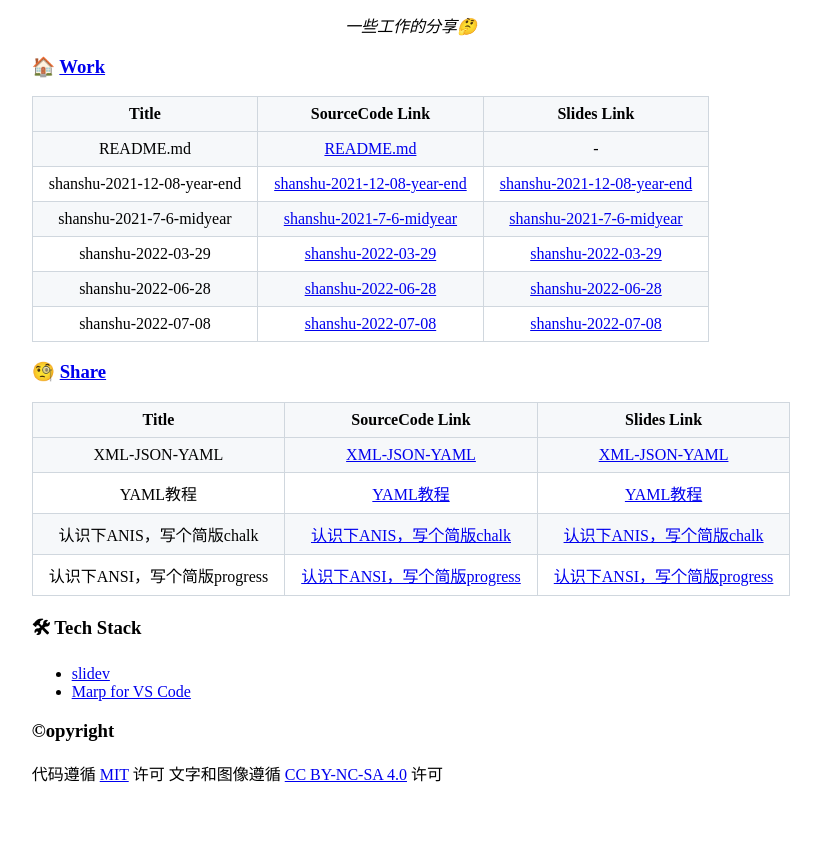
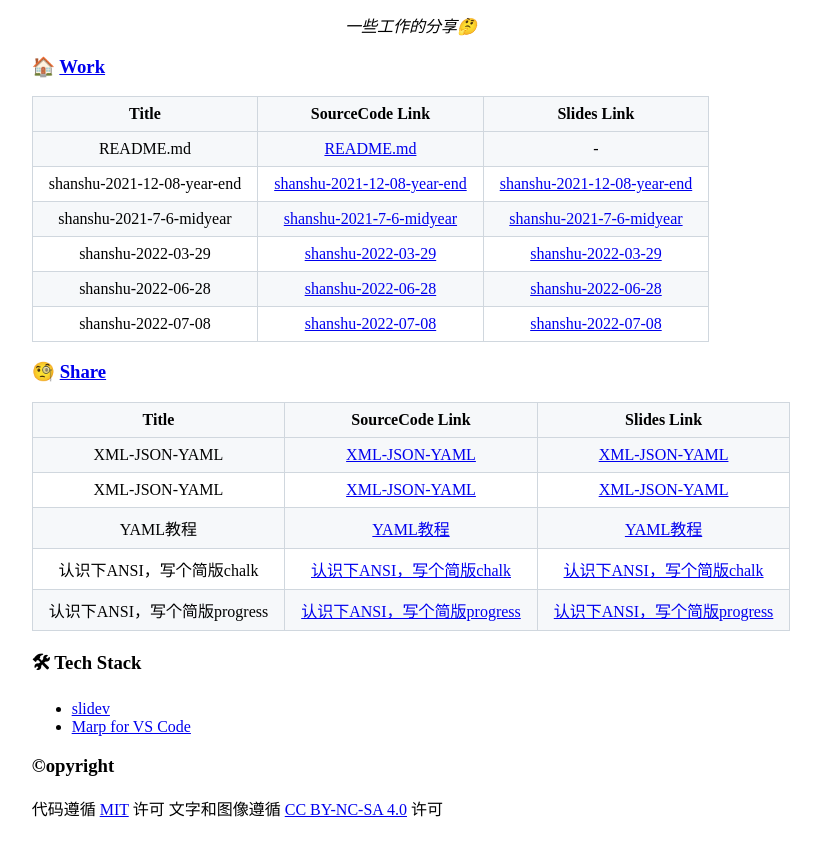
Before and after one commit to condorheroblog/review-work, a plain HTML site: page index.html in a window 1280 px wide. Shown: the part 94-938 px from the top of the page, without its empty margins (229-1050 px from the left). Before the commit the page ends 903 px from the top, so only its background shows below. Drawn offline with Linux system fonts and the light colour scheme.

Commit message:
Deploying to gh-pages from @ condorheroblog/review-work@e67e27d761d8269f1a93c198d70177c084c99c69 🚀

```diff
--- a/index.html
+++ b/index.html
@@ -58,6 +58,11 @@
 </thead>
 <tbody><tr>
 <td align="center">XML-JSON-YAML</td>
+<td align="center"><a href="https://github.com/condorheroblog/review-work/tree/main/packages/share/XML-JSON-YAML">XML-JSON-YAML</a></td>
+<td align="center"><a href="https://condorheroblog.github.io/review-work/XML-JSON-YAML">XML-JSON-YAML</a></td>
+</tr>
+<tr>
+<td align="center">XML-JSON-YAML</td>
 <td align="center"><a href="https://github.com/condorheroblog/review-work/tree/main/packages/share/XML-JSON-YAML.md">XML-JSON-YAML</a></td>
 <td align="center"><a href="https://condorheroblog.github.io/review-work/XML-JSON-YAML">XML-JSON-YAML</a></td>
 </tr>
@@ -67,9 +72,9 @@
 <td align="center"><a href="https://condorheroblog.github.io/review-work/YAML%E6%95%99%E7%A8%8B">YAML教程</a></td>
 </tr>
 <tr>
-<td align="center">认识下ANIS，写个简版chalk</td>
-<td align="center"><a href="https://github.com/condorheroblog/review-work/tree/main/packages/share/%E8%AE%A4%E8%AF%86%E4%B8%8BANIS%EF%BC%8C%E5%86%99%E4%B8%AA%E7%AE%80%E7%89%88chalk.md">认识下ANIS，写个简版chalk</a></td>
-<td align="center"><a href="https://condorheroblog.github.io/review-work/%E8%AE%A4%E8%AF%86%E4%B8%8BANIS%EF%BC%8C%E5%86%99%E4%B8%AA%E7%AE%80%E7%89%88chalk">认识下ANIS，写个简版chalk</a></td>
+<td align="center">认识下ANSI，写个简版chalk</td>
+<td align="center"><a href="https://github.com/condorheroblog/review-work/tree/main/packages/share/%E8%AE%A4%E8%AF%86%E4%B8%8BANSI%EF%BC%8C%E5%86%99%E4%B8%AA%E7%AE%80%E7%89%88chalk.md">认识下ANSI，写个简版chalk</a></td>
+<td align="center"><a href="https://condorheroblog.github.io/review-work/%E8%AE%A4%E8%AF%86%E4%B8%8BANSI%EF%BC%8C%E5%86%99%E4%B8%AA%E7%AE%80%E7%89%88chalk">认识下ANSI，写个简版chalk</a></td>
 </tr>
 <tr>
 <td align="center">认识下ANSI，写个简版progress</td>
```
